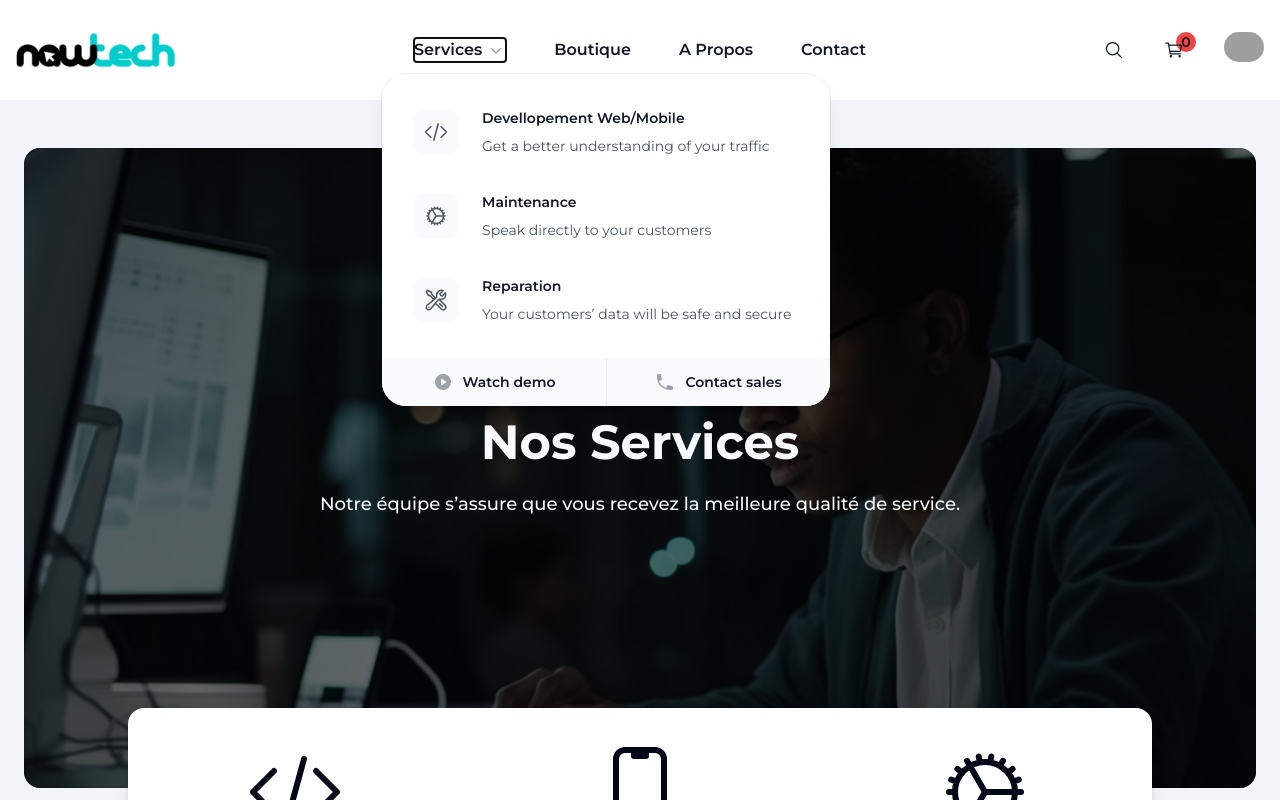
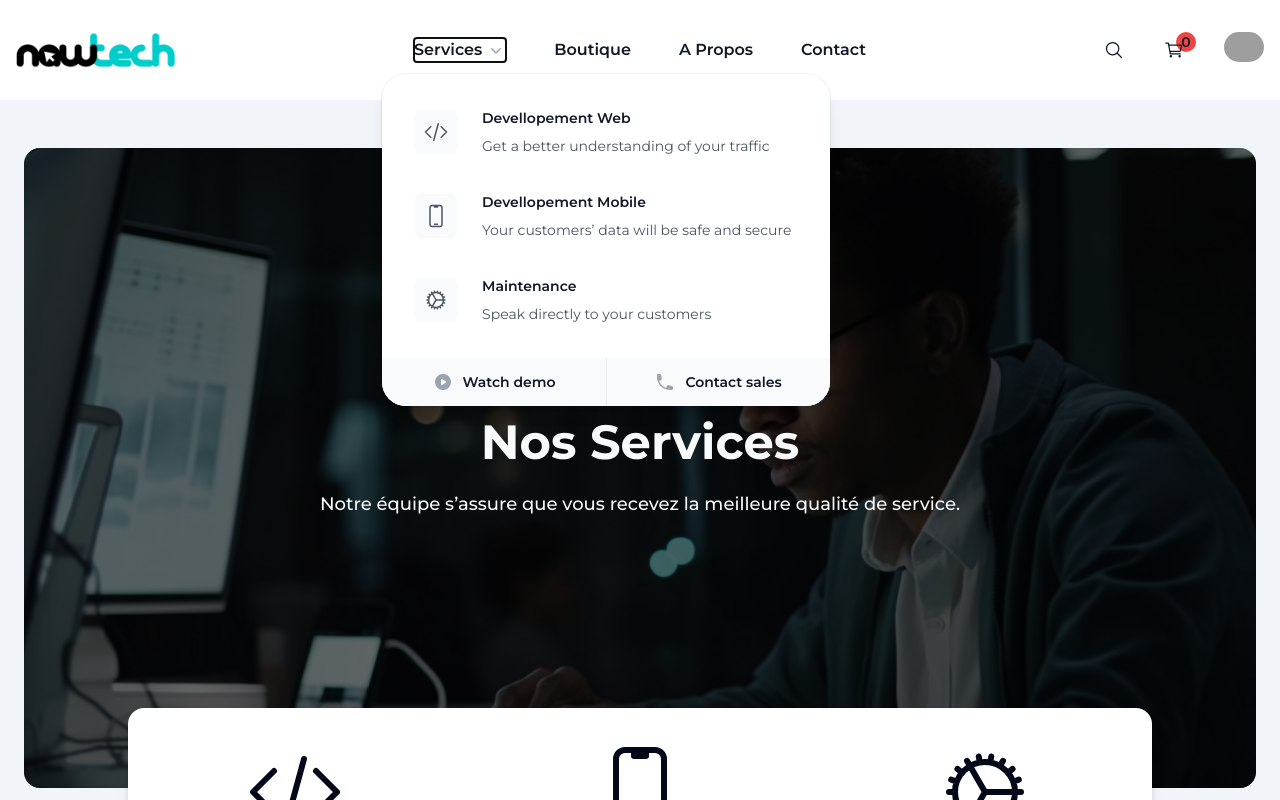
Before and after one commit to BlackJr-Git/e-commerce-shop, a React (Vite) app: page /services in a window 1280 px wide. Both pictures are taken after a click on the button "Services". Shown: the top 800 px of the page. Built offline with nearby package versions, Linux system fonts and the light colour scheme; grey boxes are pictures that could not be loaded.

Commit message:
feat  : add services pages

```diff
--- a/src/components/header/menu.jsx
+++ b/src/components/header/menu.jsx
@@ -5,34 +5,34 @@ import {
   Bars3Icon,
   CodeBracketIcon,
   CogIcon,
-  WrenchScrewdriverIcon,
   XMarkIcon,
+  DevicePhoneMobileIcon
 } from "@heroicons/react/24/outline";
 import {
   ChevronDownIcon,
   PhoneIcon,
   PlayCircleIcon,
 } from "@heroicons/react/20/solid";
-import { NavLink } from "react-router-dom";
+import { NavLink, Link } from "react-router-dom";
 
 const products = [
   {
-    name: "Devellopement Web/Mobile",
+    name: "Devellopement Web",
     description: "Get a better understanding of your traffic",
-    href: "#",
+    link: "/services#dev-web",
     icon: CodeBracketIcon,
+  },
+  {
+    name: "Devellopement Mobile",
+    description: "Your customers’ data will be safe and secure",
+    link: "/services#dev-mobile",
+    icon: DevicePhoneMobileIcon,
   },
   {
     name: "Maintenance",
     description: "Speak directly to your customers",
-    href: "#",
+    link: "/services#repaire",
     icon: CogIcon,
-  },
-  {
-    name: "Reparation",
-    description: "Your customers’ data will be safe and secure",
-    href: "#",
-    icon: WrenchScrewdriverIcon,
   },
   // { name: 'Integrations', description: 'Connect with third-party tools', href: '#', icon: SquaresPlusIcon },
   // { name: 'Automations', description: 'Build strategic funnels that will convert', href: '#', icon: ArrowPathIcon },
@@ -107,13 +107,14 @@ export default function Menu({
                         />
                       </div>
                       <div className="flex-auto">
-                        <a
+                        <Link
+                          to={item.link}
                           href={item.href}
                           className="block font-semibold text-gray-900"
                         >
                           {item.name}
                           <span className="absolute inset-0" />
-                        </a>
+                        </Link>
                         <p className="mt-1 text-gray-600">{item.description}</p>
                       </div>
                     </div>
--- a/src/pages/services.jsx
+++ b/src/pages/services.jsx
@@ -1,13 +1,15 @@
 import { MobileDev, Repaire, WebpageDev } from "@/assets";
-import { PageBanner, ServicesCard } from "@/components";
+import { AnimatedPages, PageBanner, ServicesCard } from "@/components";
 import { Button } from "@/components/ui/button";
 
 function Services() {
   return (
+    <AnimatedPages>
       <main className="bg-slate-100">
         <PageBanner />
         <ServicesCard />
         <ServiceSection
+          id={"dev-web"}
           ServiceTitle={"Devellopement Web"}
           image={WebpageDev}
           description={
@@ -15,14 +17,16 @@ function Services() {
           }
         />
         <ServiceSection
-        flexType={"flex-row-reverse"}
+          id={"dev-mobile"}
+          flexType={"md:flex-row-reverse"}
           image={MobileDev}
           ServiceTitle={"Devellopement Mobile"}
           description={
-          "Notre équipe spécialisée en développement mobile crée des applications sur mesure, à la fois esthétiques et fonctionnelles, pour iOS et Android. Nous transformons vos idées en solutions mobiles performantes, optimisées pour une expérience utilisateur exceptionnelle. Grâce à une approche agile et à l’utilisation des dernières technologies, nous garantissons des applications rapides, réactives et sécurisées, adaptées aux besoins spécifiques de votre entreprise. Lancez votre projet mobile avec nous et connectez-vous à votre audience où qu'elle soit."
+            "Notre équipe spécialisée en développement mobile crée des applications sur mesure, à la fois esthétiques et fonctionnelles, pour iOS et Android. Nous transformons vos idées en solutions mobiles performantes, optimisées pour une expérience utilisateur exceptionnelle. Grâce à une approche agile et à l’utilisation des dernières technologies, nous garantissons des applications rapides, réactives et sécurisées, adaptées aux besoins spécifiques de votre entreprise."
           }
         />
         <ServiceSection
+          id={"repaire"}
           image={Repaire}
           ServiceTitle={"Maintenance et Reparation"}
           description={
@@ -30,23 +34,24 @@ function Services() {
           }
         />
       </main>
+    </AnimatedPages>
   );
 }
 
 export default Services;
 
-function ServiceSection({ flexType, ServiceTitle, description, image }) {
+function ServiceSection({ flexType, ServiceTitle, description, image, id }) {
   return (
-    <section className="bg-slate-100 py-24">
+    <section className="bg-slate-100 py-24" id={id}>
       <div
-        className={` ${flexType} max-w-7xl m-auto flex flex-row items-center justify-center flex-wrap `}
+        className={` ${flexType} max-w-7xl m-auto flex md:flex-row flex-col-reverse items-center justify-center flex-wrap `}
       >
-        <div className="w-1/2 p-6 ">
+        <div className="md:w-1/2  p-6 ">
           <h2 className="text-4xl font-bold py-6"> {ServiceTitle} </h2>
           <p className="py-6">{description}</p>
           <Button className="font-semibold text-xl">Faire un devis</Button>
         </div>
-        <div className="w-1/2">
+        <div className="md:w-1/2">
           <img
             className="drop-shadow-2xl"
             src={image}
```
Lines whose indentation alone changed are shown as unchanged.
